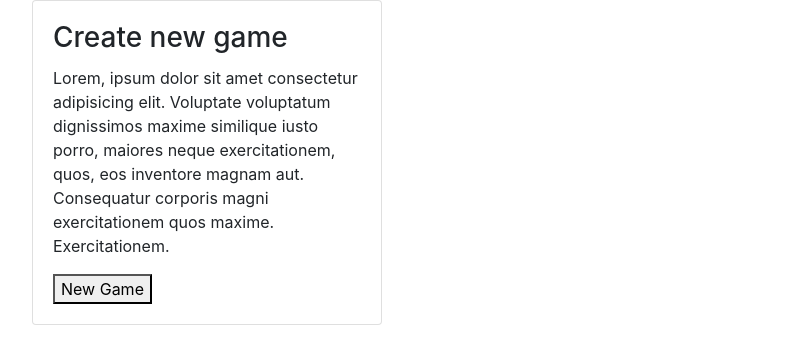
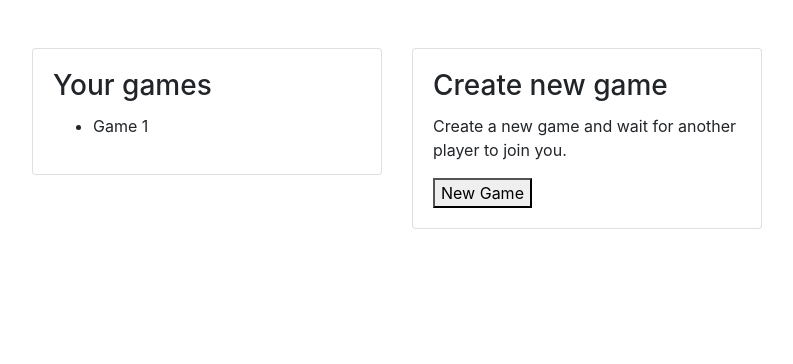
Before and after one commit to sebasgavi/tranqui-rpsls, a Django app: template game/templates/game/index.html in a window 1280 px wide. Shown: the part 261-625 px from the top of the page, without its empty margins (53-846 px from the left). Run offline with Django 3.2, Linux system fonts and the light colour scheme; the template is opened without the code that fills it: values that come from a table or form of the project are taken from there, others are empty; tables that the repository leaves empty hold one stand-in row (values such as "Sample post"); some libraries are stand-ins or nearby versions.

Commit message:
own games list

```diff
--- a/game/templates/game/index.html
+++ b/game/templates/game/index.html
@@ -2,14 +2,27 @@
 
 {% block content %}
 
-    <div class="row">
+    <div class="row mt-5">
+
+        <div class="col-md-4">
+            <div class="card">
+                <div class="card-body">
+                    <h3 class="card-title">Your games</h3>
+                    <ul>
+                        {% for game in games %}
+                            <li>Game {{ game.id }}</li>
+                        {% endfor %}
+                    </ul>
+                </div>
+            </div>
+        </div>
 
         <div class="col-md-4">
             <div class="card">
                 <div class="card-body">
                     <h3 class="card-title">Create new game</h3>
                     <p>
-                        Lorem, ipsum dolor sit amet consectetur adipisicing elit. Voluptate voluptatum dignissimos maxime similique iusto porro, maiores neque exercitationem, quos, eos inventore magnam aut. Consequatur corporis magni exercitationem quos maxime. Exercitationem.
+                        Create a new game and wait for another player to join you.
                     </p>
                     <form action="{% url 'game:new' %}" method="POST">
                         {% csrf_token %}
```
Also changed, not shown: game/views.py (+5 -6 lines).
